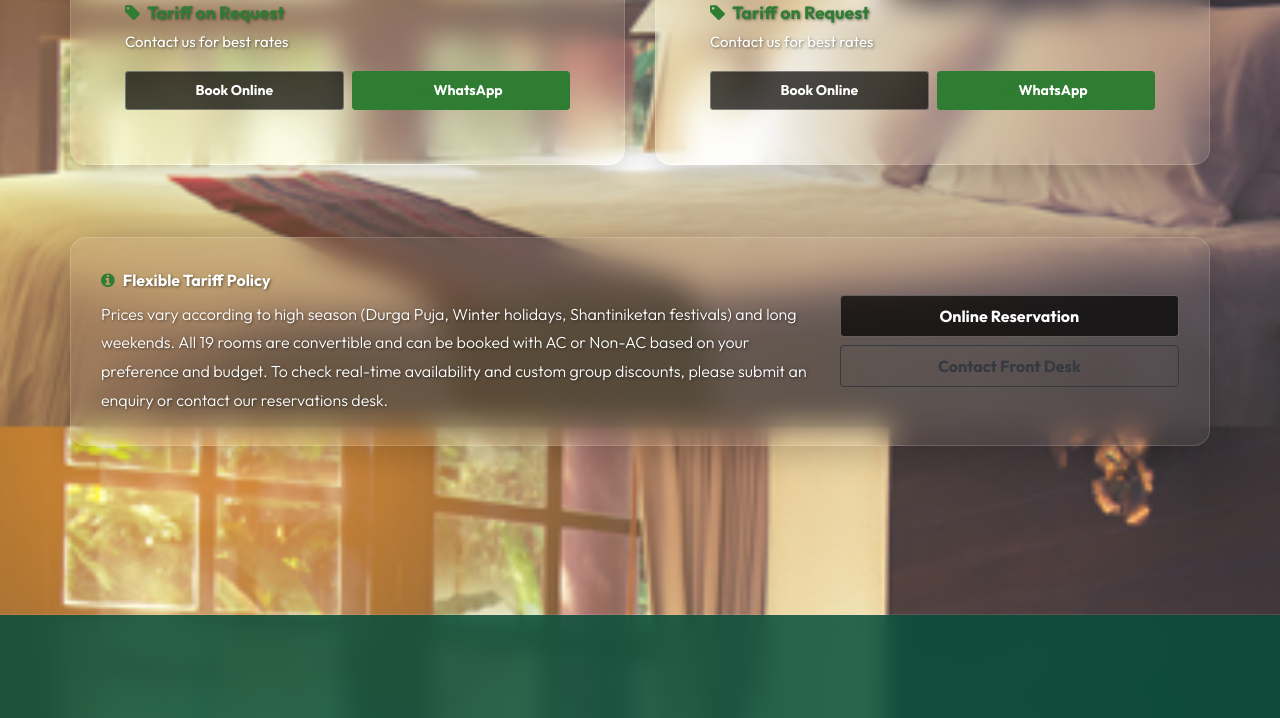
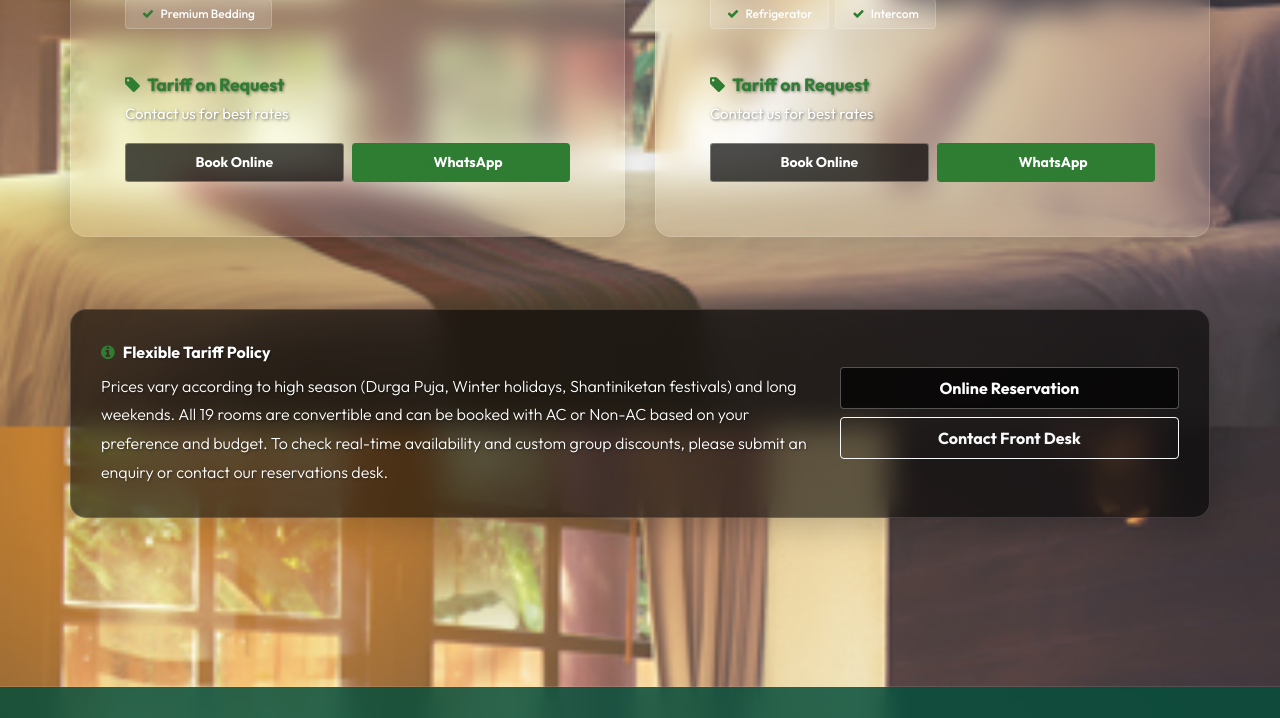
Before and after one commit to Abhiraj0406/parijat_resort_bolpur_banquet, a PHP site: page /accomodation.php in a window 1280 px wide. Shown: the part 2240-2958 px from the top of the page. Run offline with PHP 8.4, Linux system fonts and the light colour scheme; data comes from the database, SQL or seed files in the repository; data that the repository does not hold is empty.

Commit message:
Fixed mobile responsiveness overlapping on header badges and changed Central AC to AC

```diff
--- a/accomodation.php
+++ b/accomodation.php
@@ -44,8 +44,8 @@ $allRates = $ratesStmt->fetchAll();
 <!--================ Detailed Accomodation Area =================-->
 <section class="accomodation_area section_gap">
     <div class="container">
-        <div class="section_title text-center">
-            <span class="text-uppercase text-warning font-weight-bold" style="letter-spacing: 1px;">19 Serene Units</span>
+        <div class="section_title text-center pt-5 mt-4">
+            <span class="text-uppercase text-warning font-weight-bold text-wrap" style="letter-spacing: 1px; white-space: normal; display: inline-block; max-width: 100%;">19 Serene Units</span>
             <h2 class="title_color mt-1">Our Room Categories</h2>
             <p>Every room at Parijat Resort Bolpur is convertible to <strong>AC or Non-AC</strong> and includes a <strong>private balcony</strong> with serene views.</p>
         </div>
@@ -314,17 +314,17 @@ $allRates = $ratesStmt->fetchAll();
         </div>
 
         <!-- Tariff & Booking Policy Note -->
-        <div class="card bg-light border-0 shadow-sm rounded-lg p-4 mt-4 mb-5">
+        <div class="card bg-transparent border-light shadow-sm rounded-lg p-4 mt-4 mb-5" style="background: rgba(0, 0, 0, 0.6) !important; backdrop-filter: blur(10px);">
             <div class="row align-items-center">
                 <div class="col-lg-8">
-                    <h5 class="font-weight-bold text-dark mb-2"><i class="fa fa-info-circle text-warning mr-2"></i>Flexible Tariff Policy</h5>
-                    <p class="text-dark mb-0" style="font-size: 0.95rem; line-height: 1.6;">
+                    <h5 class="font-weight-bold text-white mb-2"><i class="fa fa-info-circle text-warning mr-2"></i>Flexible Tariff Policy</h5>
+                    <p class="text-white mb-0" style="font-size: 0.95rem; line-height: 1.6;">
                         Prices vary according to high season (Durga Puja, Winter holidays, Shantiniketan festivals) and long weekends. All 19 rooms are convertible and can be booked with AC or Non-AC based on your preference and budget. To check real-time availability and custom group discounts, please submit an enquiry or contact our reservations desk.
                     </p>
                 </div>
                 <div class="col-lg-4 mt-4 mt-lg-0">
                     <a href="index.php#contact" class="btn btn-dark font-weight-bold btn-block rounded-pill py-2 mb-2 shadow-sm">Online Reservation</a>
-                    <a href="contact.php" class="btn btn-outline-dark font-weight-bold btn-block rounded-pill py-2 shadow-sm">Contact Front Desk</a>
+                    <a href="contact.php" class="btn btn-outline-light font-weight-bold btn-block rounded-pill py-2 shadow-sm">Contact Front Desk</a>
                 </div>
             </div>
         </div>
--- a/banquet.php
+++ b/banquet.php
@@ -248,7 +248,7 @@ if (empty($banquet_images)) {
                                 <label class="font-weight-bold">Additional Requirements</label>
                                 <textarea class="form-control" name="message" rows="4" placeholder="Any special requests, decoration needs, room bookings, etc..."></textarea>
                             </div>
-                            <button type="submit" class="btn theme_btn button_hover w-100 py-3 font-weight-bold text-uppercase mt-2" style="border-radius: 5px;">
+                            <button type="submit" class="btn theme_btn button_hover w-100 py-3 font-weight-bold text-uppercase mt-2 text-wrap" style="border-radius: 5px; white-space: normal; line-height: 1.5;">
                                 <i class="fa fa-paper-plane mr-2"></i> Submit Booking Request
                             </button>
                         </form>
--- a/contact.php
+++ b/contact.php
@@ -44,8 +44,8 @@ $clean_mgr = preg_replace('/[^0-9]/', '', $manager_phone);
 
         <!-- Management Team Section (Phase 11) -->
         <div class="mb-5">
-            <div class="text-center mb-4">
-                <span class="badge badge-pill badge-warning text-dark font-weight-bold px-3 py-1 text-uppercase" style="font-size: 0.82rem; letter-spacing: 1px;">
+            <div class="text-center mb-4 pt-5 mt-4">
+                <span class="badge badge-pill badge-warning text-dark font-weight-bold px-3 py-2 text-uppercase text-wrap" style="font-size: 0.82rem; letter-spacing: 1px; white-space: normal; max-width: 100%; display: inline-block;">
                     <i class="fa fa-users mr-1"></i> Resort Leadership
                 </span>
                 <h2 class="title_color font-weight-bold mt-2">Executive Management</h2>
--- a/database/schema.sql
+++ b/database/schema.sql
@@ -371,7 +371,7 @@ ON DUPLICATE KEY UPDATE `name` = VALUES(`name`);
 
 -- 6. Seed: Banquet Details
 INSERT INTO `banquet_details` (`id`, `name`, `capacity`, `description`, `price`, `facilities`, `status`) VALUES
-(1, 'Parijat Grand AC Banquet & Lawn', 250, 'Ideal for destination weddings, birthday gatherings, anniversary parties, institutional seminars, and corporate offsites in Shantiniketan.', 0.00, 'Central AC, Sound System, Projector Screen, Stage Lighting, Dedicated Catering by Labanya Heshel Ghar, Sprawling Lawn', 'active')
+(1, 'Parijat Grand AC Banquet & Lawn', 250, 'Ideal for destination weddings, birthday gatherings, anniversary parties, institutional seminars, and corporate offsites in Shantiniketan.', 0.00, 'AC, Sound System, Projector Screen, Stage Lighting, Dedicated Catering by Labanya Heshel Ghar, Sprawling Lawn', 'active')
 ON DUPLICATE KEY UPDATE `name` = VALUES(`name`);
 
 -- 7. Seed: Core Site Settings
--- a/dining.php
+++ b/dining.php
@@ -57,8 +57,8 @@ $food_items = $signature_items;
     <div style="position: absolute; bottom: 10%; right: 5%; width: 250px; height: 250px; background: rgba(0, 123, 255, 0.15); filter: blur(50px); border-radius: 50%; z-index: 0;"></div>
 
     <div class="container" style="position: relative; z-index: 1;">
-        <div class="section_title text-center mb-5">
-            <span class="text-uppercase text-warning font-weight-bold" style="letter-spacing:1px;">Multi-Cuisine Dining Experience</span>
+        <div class="section_title text-center mb-5 pt-5 mt-4">
+            <span class="text-uppercase text-warning font-weight-bold text-wrap" style="letter-spacing:1px; white-space: normal; display: inline-block; max-width: 100%;">Multi-Cuisine Dining Experience</span>
             <h2 class="title_color mt-1">Labanya's Heshel Ghar</h2>
             <p class="mx-auto" style="max-width: 750px;">
                 Specializing in authentic <strong>Bengali</strong>, aromatic <strong>Mughlai</strong>, and wok-fresh <strong>Chinese</strong> delicacies.
--- a/gallery.php
+++ b/gallery.php
@@ -98,8 +98,8 @@ if (empty($dynamicGallery)) {
 <!--================Gallery Area =================-->
 <section class="gallery_area section_gap bg-light">
     <div class="container">
-        <div class="section_title text-center mb-5">
-            <span class="badge badge-pill badge-warning text-dark font-weight-bold px-3 py-1 text-uppercase" style="font-size: 0.8rem; letter-spacing: 1px;">
+        <div class="section_title text-center mb-5 pt-5 mt-4">
+            <span class="badge badge-pill badge-warning text-dark font-weight-bold px-3 py-2 text-uppercase text-wrap" style="font-size: 0.8rem; letter-spacing: 1px; white-space: normal; max-width: 100%; display: inline-block;">
                 <i class="fa fa-camera mr-1"></i> Visual Tour
             </span>
             <h2 class="title_color font-weight-bold mt-2">Moments at Parijat Resort</h2>
--- a/index.php
+++ b/index.php
@@ -710,7 +710,7 @@ if (empty($gallery_images)) {
         <p class="mb-4 text-white-50" style="max-width: 650px; margin: 0 auto;">
             Please review our 18 resort guidelines regarding check-in (12:30 PM), check-out (11:00 AM), dining schedules, swimming pool etiquette, and cancellation terms.
         </p>
-        <a href="rules.php" class="btn theme_btn button_hover font-weight-bold shadow px-4 py-2">
+        <a href="rules.php" class="btn theme_btn button_hover font-weight-bold shadow px-4 py-2 text-wrap d-block d-md-inline-block" style="white-space: normal; line-height: 1.5;">
             <i class="fa fa-book mr-2"></i>View Dedicated Rules &amp; Regulations Page
         </a>
     </div>
--- a/rules.php
+++ b/rules.php
@@ -28,8 +28,8 @@ $clean_wa = preg_replace('/[^0-9]/', '', $whatsapp);
     <div class="container">
 
         <!-- Introduction Banner -->
-        <div class="text-center mb-5">
-            <div class="badge badge-pill badge-warning text-dark font-weight-bold px-3 py-1 text-uppercase mb-2" style="font-size: 0.85rem; letter-spacing: 1px;">
+        <div class="text-center mb-5 pt-5 mt-4">
+            <div class="badge badge-pill badge-warning text-dark font-weight-bold px-3 py-2 text-uppercase mb-2 text-wrap" style="font-size: 0.85rem; letter-spacing: 1px; white-space: normal; max-width: 100%; display: inline-block;">
                 <i class="fa fa-shield mr-1"></i> Guest Information &amp; Code of Conduct
             </div>
             <h2 class="title_color font-weight-bold">Resort Guidelines &amp; Policies</h2>
```
